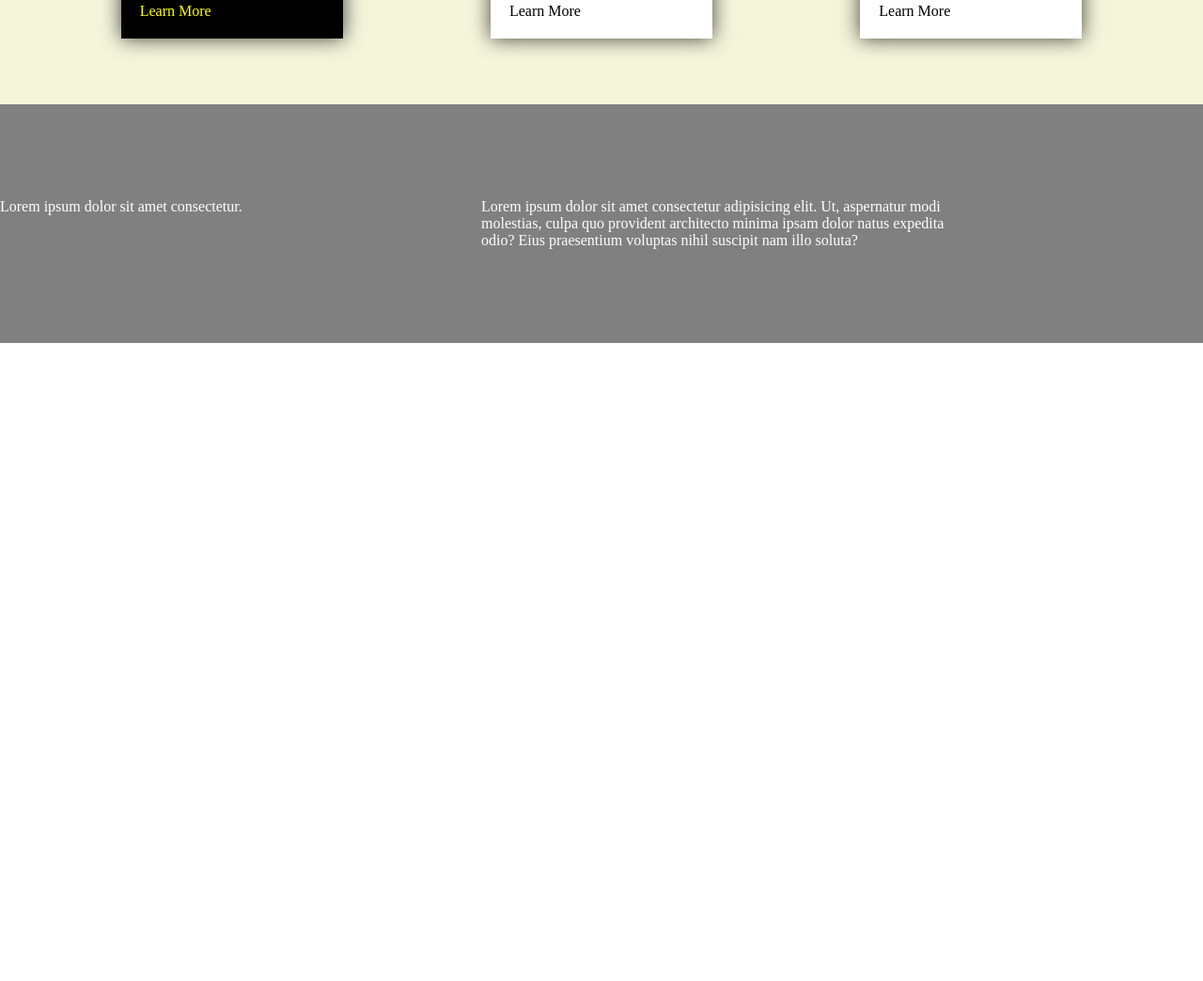
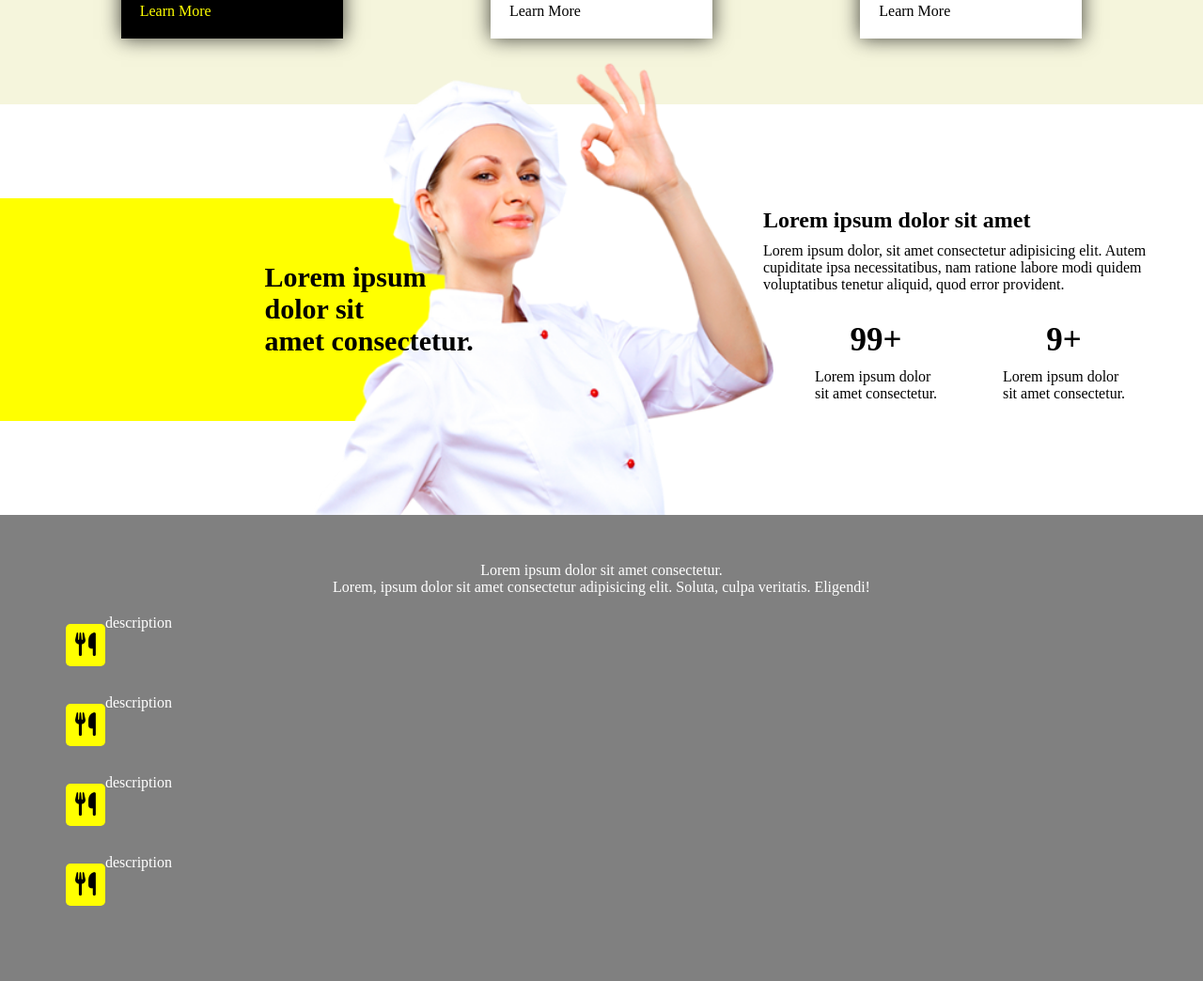
Before and after one commit to Daneeshkhani/food-web-temp, a plain HTML site: page index.html in a window 1280 px wide. Shown: the part 1655-2699 px from the top of the page at 94% size. Before the commit the page ends 2020 px from the top, so only its background shows below. Drawn offline with Linux system fonts and the light colour scheme.

Commit message:
3rd version

```diff
--- a/index.html
+++ b/index.html
@@ -215,12 +215,63 @@
 
     <div class="container3">
       <div class="left">
-       <p>Lorem ipsum dolor sit amet consectetur.</p>
+       <p style="margin-left: 55%; z-index: 1;">Lorem ipsum <br>dolor sit <br> amet consectetur.</p>
       </div>
+      <img src="img/pngimg.com - chef_PNG195.png" alt="">
       <div class="right">
-        <p>
-          Lorem ipsum dolor sit amet consectetur adipisicing elit. Ut, aspernatur modi molestias, culpa quo provident architecto minima ipsam dolor natus expedita odio? Eius praesentium voluptas nihil suscipit nam illo soluta?
-        </p>
+        <h2 style="margin: 10px 0">Lorem ipsum dolor sit amet </h2>
+        <p style="margin: 10px 0">Lorem ipsum dolor, sit amet consectetur adipisicing elit. Autem cupiditate ipsa necessitatibus, nam ratione labore modi quidem voluptatibus tenetur aliquid, quod error provident.</p>
+        <div class="sub-right">
+          <div>
+            <h2 style="margin: 10px 0; font-weight: 900; font-size: 35px; text-align: center;">99+</h2>
+            <p>Lorem ipsum dolor <br>sit amet consectetur.</p>
+          </div>
+          <div>
+            <h2 style="margin: 10px 0; font-weight: 900; font-size: 35px; text-align: center;">9+</h2>
+            <p>Lorem ipsum dolor <br>sit amet consectetur.</p>
+          </div>
+        </div>
+      </div>
+    </div>
+
+    <div class="container4">
+      <div class="heading">
+        <p>Lorem ipsum dolor sit amet consectetur.</p>
+        <p>Lorem, ipsum dolor sit amet consectetur adipisicing elit. Soluta, culpa veritatis. Eligendi!</p>
+      </div>
+      <div class="c4div">
+        <div class="icon-main" style="display: flex; margin: 20px;">
+          <div>
+            <i class="icon fas fa-utensils"></i>
+          </div>
+          <div>
+            <p>description</p>
+          </div>
+        </div>
+        <div class="icon-main" style="display: flex; margin: 20px;">
+          <div>
+            <i class="icon fas fa-utensils"></i>
+          </div>
+          <div>
+            <p>description</p>
+          </div>
+        </div>
+        <div class="icon-main" style="display: flex; margin: 20px;">
+          <div>
+            <i class="icon fas fa-utensils"></i>
+          </div>
+          <div>
+            <p>description</p>
+          </div>
+        </div>
+        <div class="icon-main" style="display: flex; margin: 20px;">
+          <div>
+            <i class="icon fas fa-utensils"></i>
+          </div>
+          <div>
+            <p>description</p>
+          </div>
+        </div>
       </div>
     </div>
   </body>
--- a/style.css
+++ b/style.css
@@ -98,15 +98,49 @@
     font-size: 25px;
 }
 .container3{
-    background-color: grey;
+    background-color: rgb(255, 255, 255);
     display: flex;
     padding: 100px 0;
+    position: relative;
 
 }
 .container3>.left{
     width: 40%;
+    font-size: 30px;
+    font-weight: bolder;
+    align-items: center;
+    display: flex;
+    background-color: yellow;
+
 
 }
+.container3>img{
+    width: 490px;
+    height: 524px;
+    position: absolute;
+    left: 26%;
+    top: -20%;
+}
+.container3>.left>h2,.container3>.left>p{
+    color: black;
+}
 .container3>.right{
-    width: 40%;
+    width: 50%;
+    padding-left: 200px;
+    margin-left: 100px;
+
 }
+.container3>.right *{
+    color: black;
+}
+.right>.sub-right{
+    display: flex;
+    justify-content: space-around;
+    margin: 20px;
+
+}
+.container4{
+    background-color: gray;
+    text-align: center;
+    padding: 50px;
+}
```
Also changed, not shown: img/a7fcf5f67501543a57a42d7b29534623.jpg (added), img/png-clipart-chef-chef-s-uniform-celebrity-chef-cook-chef-kitchen-food-thumbnail.png (added), img/pngimg.com - chef_PNG195.png (added).
